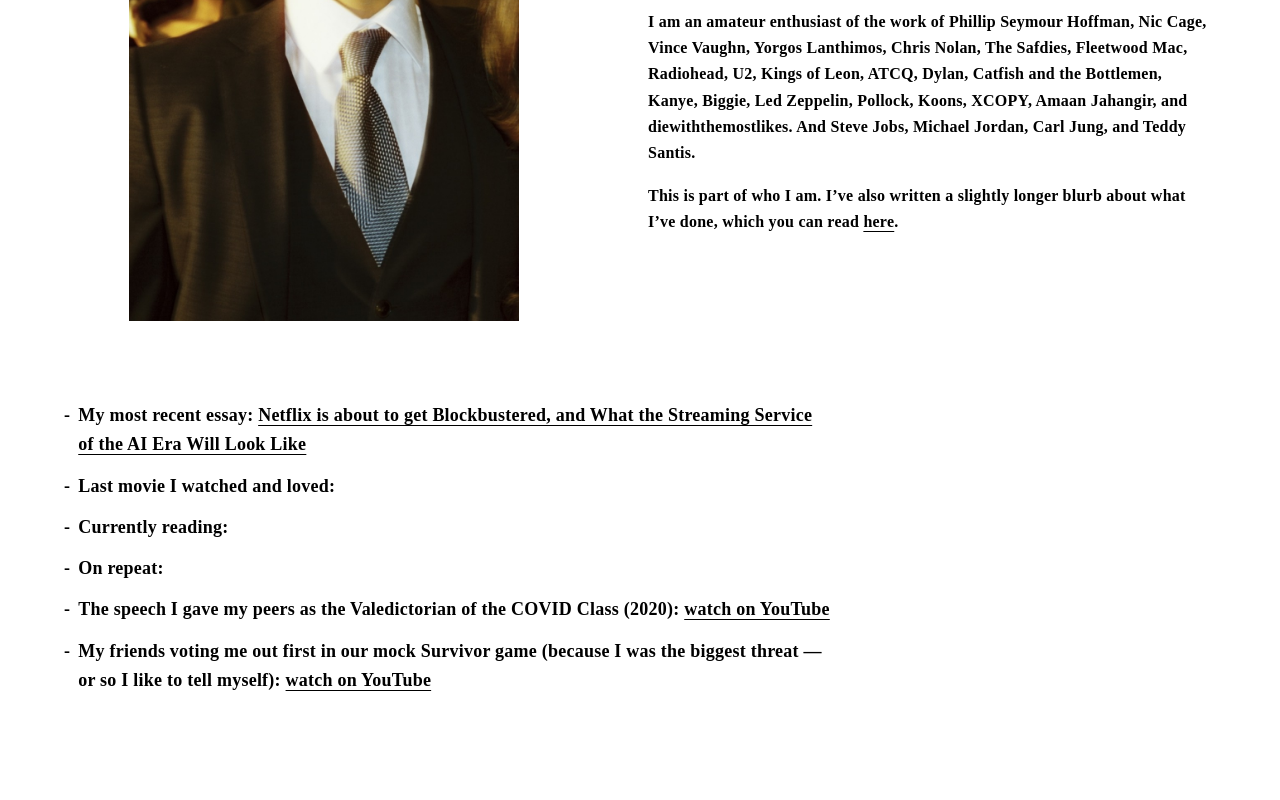
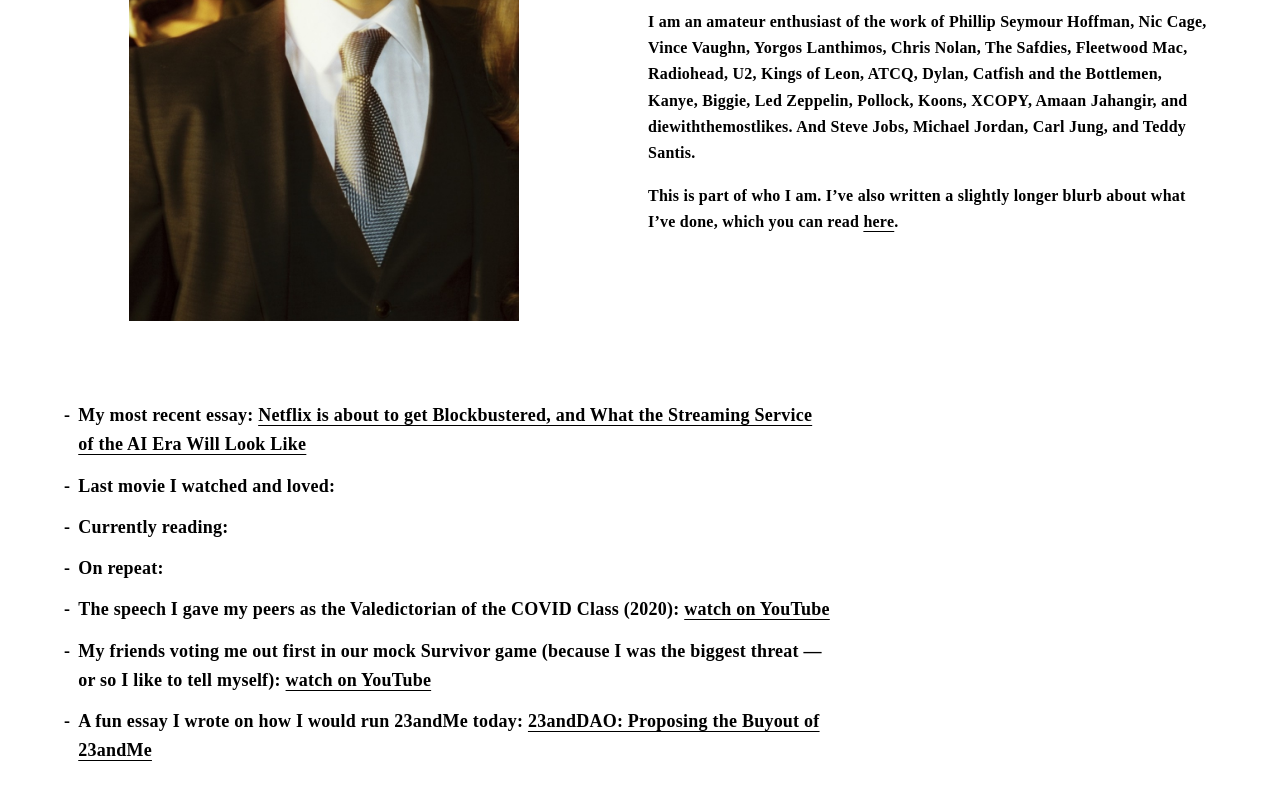
Before and after one commit to gptsiolis/personal-website2, a Next.js app: page / in a window 1280 px wide. Shown: the part 654-1454 px from the top of the page. Built offline with nearby package versions, Linux system fonts and the light colour scheme; no server answers.

Commit message:
Add 23andDAO essay bullet linking to X post
Co-Authored-By: Claude Opus 4.7 <noreply@anthropic.com>

```diff
--- a/src/app/page.tsx
+++ b/src/app/page.tsx
@@ -82,6 +82,11 @@ export default function Home() {
         "My friends voting me out first in our mock Survivor game (because I was the biggest threat — or so I like to tell myself)",
       value: "watch on YouTube",
       url: "https://www.youtube.com/watch?v=pctrJKUyEfI&t=1034s",
+    },
+    {
+      label: "A fun essay I wrote on how I would run 23andMe today",
+      value: "23andDAO: Proposing the Buyout of 23andMe",
+      url: "https://x.com/gptsiolis/status/1912521435479962101",
     },
   ];
 
```
